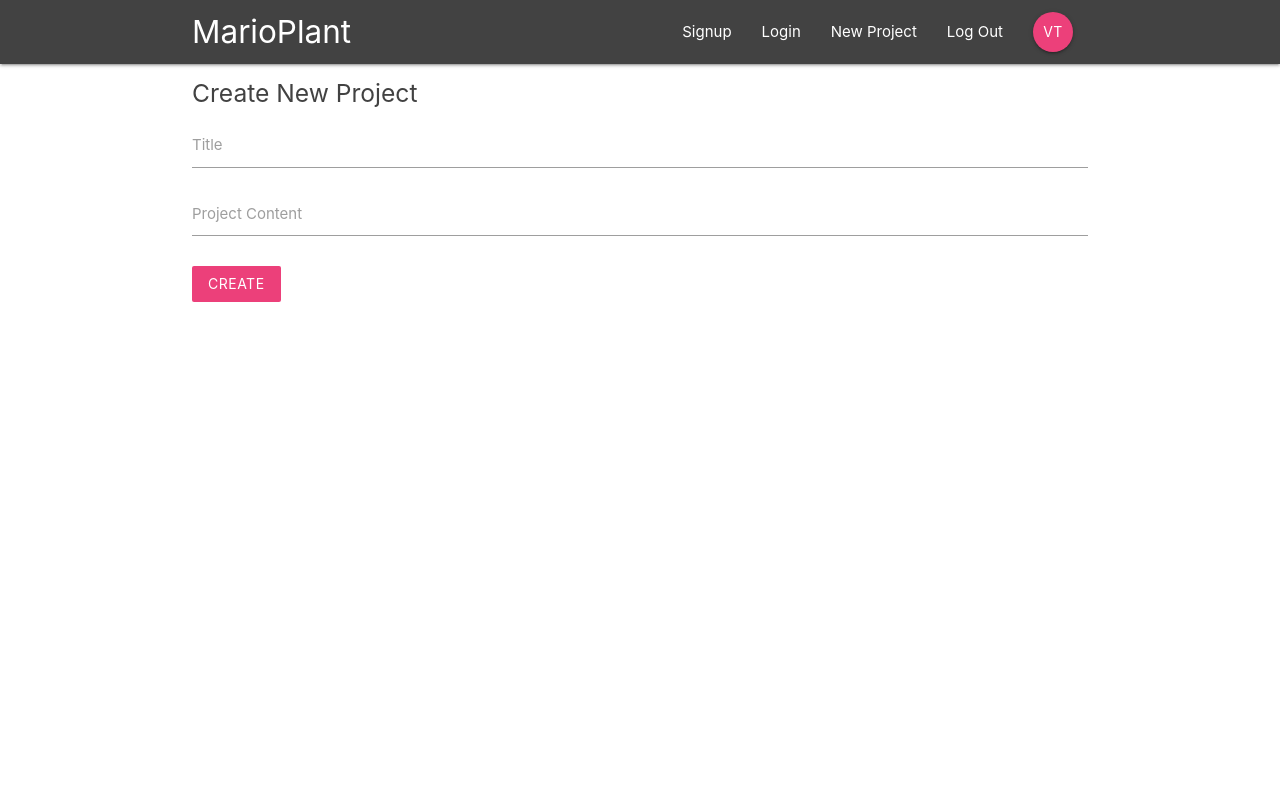
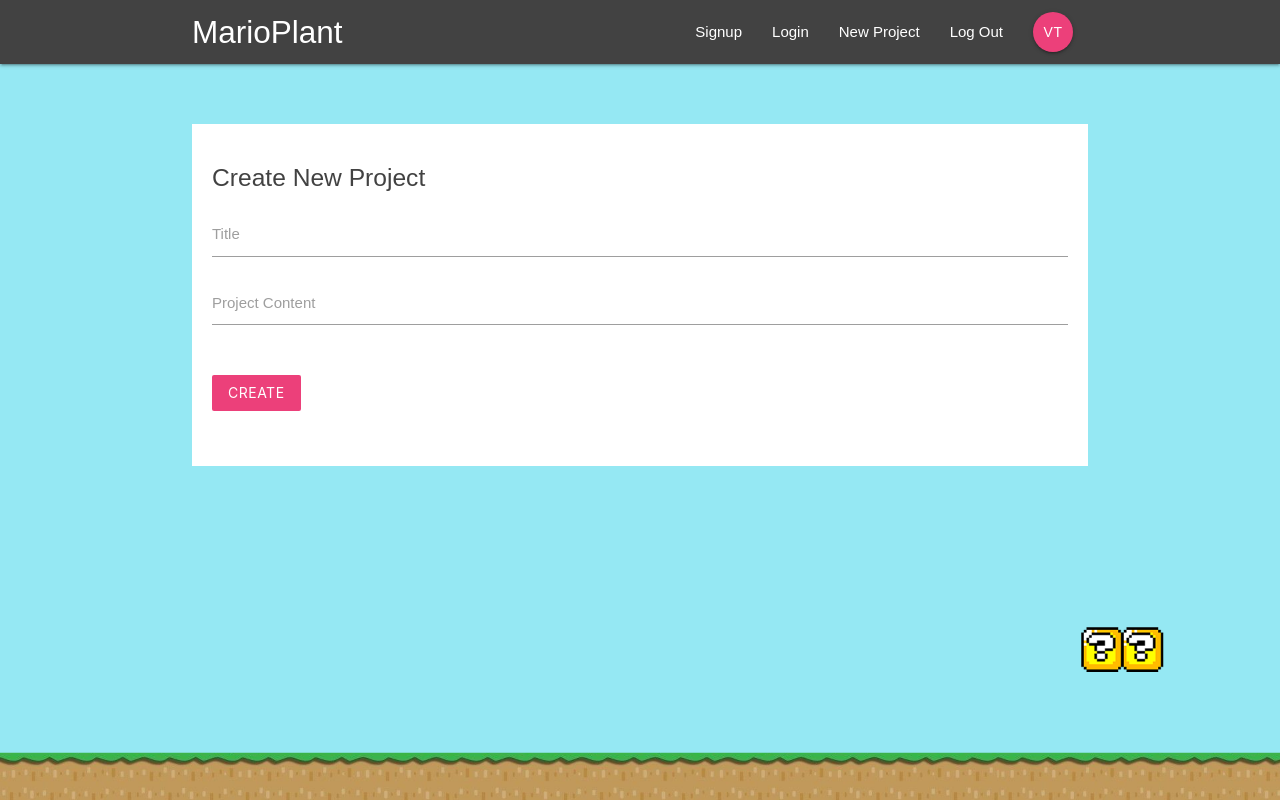
Before and after one commit to tranhuyviet/mario-plan, a React (Create React App) app: page /create in a window 1280 px wide. Built offline with nearby package versions, Linux system fonts and the light colour scheme.

Commit message:
completed structures of all components. with some style css and links

```diff
--- a/src/components/layout/SignedInLinks.js
+++ b/src/components/layout/SignedInLinks.js
@@ -5,7 +5,7 @@ const SignedInLinks = () => {
   return (
     <ul className="right">
       <li>
-        <NavLink to="/">New Project</NavLink>
+        <NavLink to="/create">New Project</NavLink>
       </li>
       <li>
         <NavLink to="/">Log Out</NavLink>
--- a/src/components/layout/SignedOutLinks.js
+++ b/src/components/layout/SignedOutLinks.js
@@ -5,10 +5,10 @@ const SignedOutLinks = () => {
   return (
     <ul className="right">
       <li>
-        <NavLink to="/">Signup</NavLink>
+        <NavLink to="/signup">Signup</NavLink>
       </li>
       <li>
-        <NavLink to="/">Login</NavLink>
+        <NavLink to="/signin">Login</NavLink>
       </li>
     </ul>
   );
--- a/src/components/projects/ProjectList.js
+++ b/src/components/projects/ProjectList.js
@@ -8,6 +8,9 @@ const ProjectList = () => {
       <ProjectSummary />
       <ProjectSummary />
       <ProjectSummary />
+      <ProjectSummary />
+      <ProjectSummary />
+      <ProjectSummary />
     </div>
   );
 };
--- a/src/index.css
+++ b/src/index.css
@@ -1,13 +1,31 @@
+html {
+  min-height: 100%;
+}
 body {
   margin: 0;
-  font-family: -apple-system, BlinkMacSystemFont, "Segoe UI", "Roboto", "Oxygen",
-    "Ubuntu", "Cantarell", "Fira Sans", "Droid Sans", "Helvetica Neue",
-    sans-serif;
-  -webkit-font-smoothing: antialiased;
-  -moz-osx-font-smoothing: grayscale;
+  padding: 0;
+  font-family: sans-serif;
+  background: url(/img/mario-bg.png) no-repeat;
+  background-size: 100%;
+  background-position: bottom;
+  background-color: #95e8f3;
+  min-height: 100%;
 }
 
-code {
-  font-family: source-code-pro, Menlo, Monaco, Consolas, "Courier New",
-    monospace;
+form {
+  padding: 20px;
+  margin-top: 60px;
 }
+
+form button,
+form h5 {
+  margin: 20px 0;
+}
+
+input[type="text"]:not(.browser-default):focus:not([readonly]),
+input[type="email"]:not(.browser-default):focus:not([readonly]),
+input[type="password"]:not(.browser-default):focus:not([readonly]),
+textarea.materialize-textarea:focus:not([readonly]) {
+  border-color: #ec407a;
+  box-shadow: none;
+}
```
Also changed, not shown: public/img/mario-bg.png (added).
